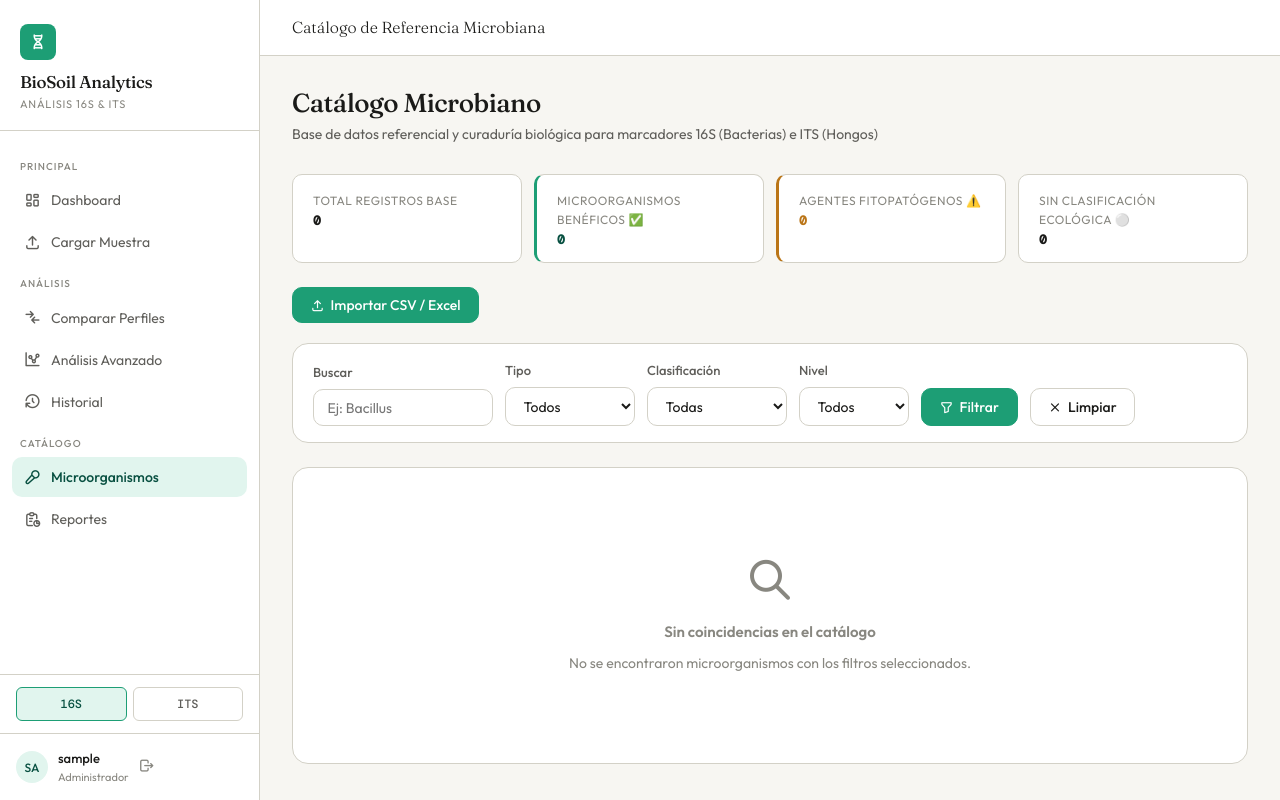
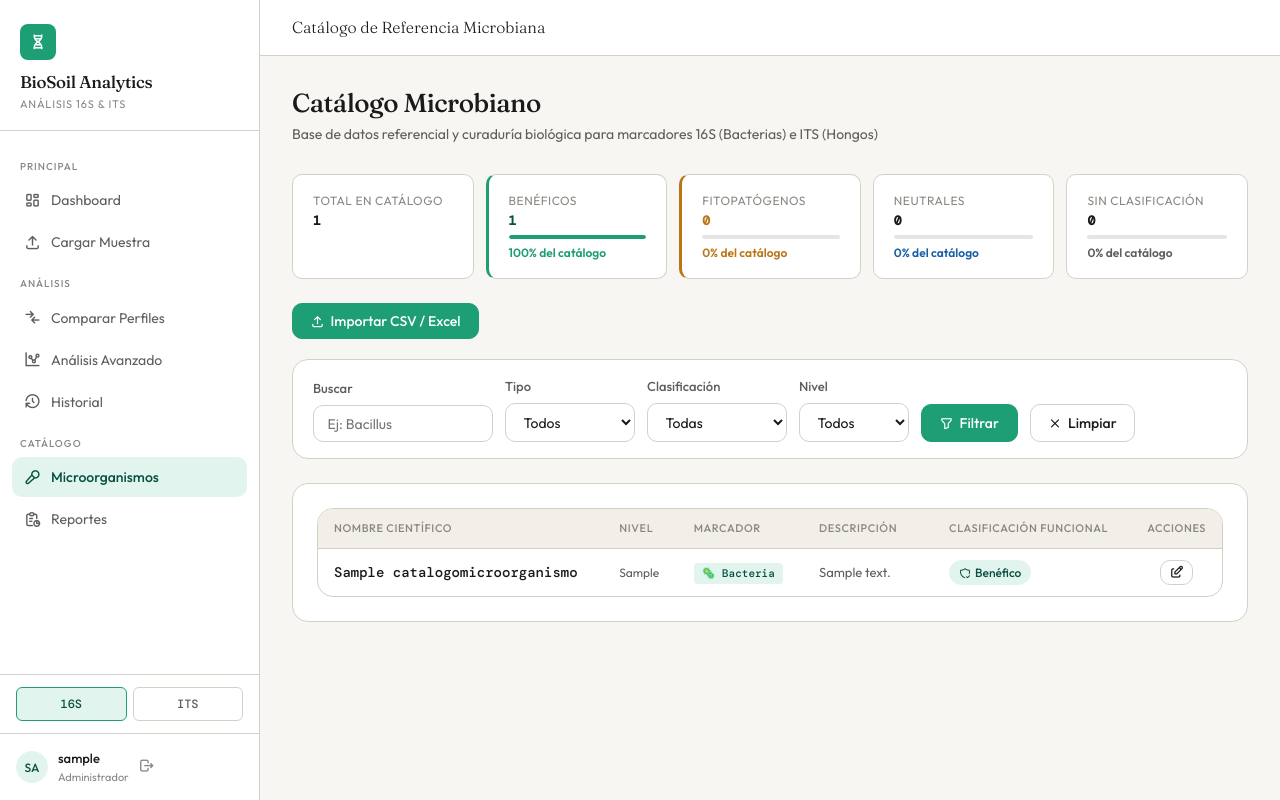
Before and after one commit to Ana05509/ANALISIS_COMPARATIVO, a Django app: page /catalogo/ in a window 1280 px wide. Run offline with Django 5.2, Linux system fonts and the light colour scheme; a user stored in the database is signed in; tables that the repository leaves empty hold one stand-in row (values such as "Sample post").

Commit message:
Fix: catálogo muestra datos directamente de CatalogoMicroorganismo
La vista anterior consultaba ResultadoTaxonomico y cruzaba contra el catálogo
mediante matching jerárquico — por eso todos salían 'sin_clasificar' aunque
el admin mostraba los datos correctos.

Cambios:
- vista: consulta CatalogoMicroorganismo directamente con filtros ORM
  (nombre__icontains, marcador, clasificacion, nivel__iexact)
- estadísticas: agrupación Count en BD, incluye total_neutrales
- niveles_taxonomicos: generados dinámicamente desde valores en BD
- template: tabla con columnas Nombre / Nivel / Marcador / Descripción /
  Clasificación (sin Muestra Origen ni %Abundancia, que no aplican)
- badge Neutral con estilo azul propio
- reclasificar: ahora usa CatalogoMicroorganismo.id (correcto) en lugar
  de ResultadoTaxonomico.id (era un bug silencioso)
- métricas superiores con barra de progreso y porcentaje del catálogo

Co-Authored-By: Claude Sonnet 4.6 <noreply@anthropic.com>

```diff
--- a/analisis/templates/analisis/catalogo_microorganismos.html
+++ b/analisis/templates/analisis/catalogo_microorganismos.html
@@ -25,24 +25,68 @@
 {% endif %}
 
 {% if estadisticas %}
+{% with total=estadisticas.total|default:1 %}
 <div class="metrics-grid" style="margin-bottom: 1.5rem;">
+
     <div class="metric-card">
-        <div class="metric-label">Total Registros Base</div>
+        <div class="metric-label">Total en Catálogo</div>
         <div class="metric-value td-mono">{{ estadisticas.total }}</div>
     </div>
+
     <div class="metric-card verde">
-        <div class="metric-label">Microorganismos Benéficos ✅</div>
+        <div class="metric-label">Benéficos</div>
         <div class="metric-value td-mono">{{ estadisticas.total_beneficos }}</div>
+        <div style="margin-top:8px;">
+            <div style="height:4px;background:rgba(0,0,0,.1);border-radius:4px;overflow:hidden;">
+                <div style="height:100%;background:#1D9E75;border-radius:4px;width:{% widthratio estadisticas.total_beneficos total 100 %}%;"></div>
+            </div>
+            <div style="font-size:12px;font-weight:600;color:#1D9E75;margin-top:4px;">
+                {% widthratio estadisticas.total_beneficos total 100 %}% del catálogo
+            </div>
+        </div>
     </div>
+
     <div class="metric-card amber">
-        <div class="metric-label">Agentes Fitopatógenos ⚠️</div>
+        <div class="metric-label">Fitopatógenos</div>
         <div class="metric-value td-mono">{{ estadisticas.total_fitopatogenos }}</div>
+        <div style="margin-top:8px;">
+            <div style="height:4px;background:rgba(0,0,0,.1);border-radius:4px;overflow:hidden;">
+                <div style="height:100%;background:#BA7517;border-radius:4px;width:{% widthratio estadisticas.total_fitopatogenos total 100 %}%;"></div>
+            </div>
+            <div style="font-size:12px;font-weight:600;color:#BA7517;margin-top:4px;">
+                {% widthratio estadisticas.total_fitopatogenos total 100 %}% del catálogo
+            </div>
+        </div>
     </div>
+
     <div class="metric-card">
-        <div class="metric-label">Sin Clasificación Ecológica ⚪</div>
+        <div class="metric-label">Neutrales</div>
+        <div class="metric-value td-mono">{{ estadisticas.total_neutrales }}</div>
+        <div style="margin-top:8px;">
+            <div style="height:4px;background:rgba(0,0,0,.1);border-radius:4px;overflow:hidden;">
+                <div style="height:100%;background:#185FA5;border-radius:4px;width:{% widthratio estadisticas.total_neutrales total 100 %}%;"></div>
+            </div>
+            <div style="font-size:12px;font-weight:600;color:#185FA5;margin-top:4px;">
+                {% widthratio estadisticas.total_neutrales total 100 %}% del catálogo
+            </div>
+        </div>
+    </div>
+
+    <div class="metric-card">
+        <div class="metric-label">Sin Clasificación</div>
         <div class="metric-value td-mono">{{ estadisticas.total_sin_clas }}</div>
+        <div style="margin-top:8px;">
+            <div style="height:4px;background:rgba(0,0,0,.1);border-radius:4px;overflow:hidden;">
+                <div style="height:100%;background:#5F5E5A;border-radius:4px;width:{% widthratio estadisticas.total_sin_clas total 100 %}%;"></div>
+            </div>
+            <div style="font-size:12px;font-weight:600;color:#5F5E5A;margin-top:4px;">
+                {% widthratio estadisticas.total_sin_clas total 100 %}% del catálogo
+            </div>
+        </div>
     </div>
+
 </div>
+{% endwith %}
 {% endif %}
 
 <!-- Acciones de staff: Agregar / Importar -->
@@ -104,11 +148,10 @@
         <table id="tabla-catalogo">
             <thead>
                 <tr>
-                    <th>Taxonomía</th>
+                    <th>Nombre Científico</th>
                     <th>Nivel</th>
-                    <th>Muestra Origen</th>
-                    <th>Tipo</th>
-                    <th style="text-align: right;">% Abundancia Promedio</th>
+                    <th>Marcador</th>
+                    <th>Descripción</th>
                     <th style="padding-left: 2rem;">Clasificación Funcional</th>
                     {% if request.user.is_staff %}
                     <th style="text-align: center; width: 90px;">Acciones</th>
@@ -118,24 +161,29 @@
             <tbody>
                 {% for m in microorganismos %}
                 <tr>
-                    <td><strong style="color: var(--text-primary); font-family: 'DM Mono', monospace; font-weight: 500;">{{ m.taxonomia }}</strong></td>
+                    <td>
+                        <strong style="color: var(--text-primary); font-family: 'DM Mono', monospace; font-weight: 500;">
+                            {{ m.nombre }}
+                        </strong>
+                    </td>
                     <td style="font-size: 12px; color: var(--text-muted); text-transform: capitalize;">{{ m.nivel }}</td>
-                    <td style="font-size: 13px; color: var(--text-primary);">{{ m.producto.nombre }}</td>
                     <td>
-                        {% if m.producto.tipo == '16S' %}
+                        {% if m.marcador == '16S' %}
                         <span class="pill-16s" title="Bacteria — Marcador 16S">🦠 Bacteria</span>
                         {% else %}
                         <span class="pill-its" title="Hongo — Marcador ITS">🍄 Hongo</span>
                         {% endif %}
                     </td>
-                    <td class="td-mono" style="text-align: right; font-weight: 500; color: var(--text-primary);">
-                        {{ m.porcentaje_hits|floatformat:4 }}%
+                    <td style="font-size: 13px; color: var(--text-muted); max-width: 280px; white-space: normal;">
+                        {{ m.descripcion|default:"—"|truncatechars:100 }}
                     </td>
                     <td style="padding-left: 2rem;">
                         {% if m.clasificacion == 'benefico' %}
                             <span class="badge badge-benefico"><i class="ti ti-shield-check" aria-hidden="true"></i> Benéfico</span>
                         {% elif m.clasificacion == 'fitopatogeno' %}
                             <span class="badge badge-fitopatogeno"><i class="ti ti-alert-triangle" aria-hidden="true"></i> Fitopatógeno</span>
+                        {% elif m.clasificacion == 'neutral' %}
+                            <span class="badge" style="background:#E8F0FA;color:#185FA5;border:1px solid #b3cce8;"><i class="ti ti-minus" aria-hidden="true"></i> Neutral</span>
                         {% else %}
                             <span class="badge badge-sin-clas">Sin clasificación</span>
                         {% endif %}
@@ -143,7 +191,7 @@
                     {% if request.user.is_staff %}
                     <td style="text-align: center;">
                         <button class="btn btn-outline btn-sm" style="padding: 4px 8px;"
-                            onclick="abrirReclasificar({{ m.id }}, '{{ m.taxonomia|escapejs }}', '{{ m.clasificacion|escapejs }}')"
+                            onclick="abrirReclasificar({{ m.id }}, '{{ m.nombre|escapejs }}', '{{ m.clasificacion|escapejs }}')"
                             title="Reclasificar taxón">
                             <i class="ti ti-edit" aria-hidden="true" style="font-size: 15px;"></i>
                         </button>
--- a/analisis/views/catalogo.py
+++ b/analisis/views/catalogo.py
@@ -9,56 +9,68 @@ from analisis.forms import CatalogoImportarForm
 @login_required
 def catalogo_microorganismos(request):
     """
-    Vista principal del catálogo con filtros persistentes y
-    matching taxonómico jerárquico.
+    Muestra directamente las entradas de CatalogoMicroorganismo con sus
+    clasificaciones guardadas (equivalente a lo que ve el admin).
     """
-    # 1. Captura de parámetros desde el formulario HTML
-    busqueda = request.GET.get('busqueda', '').strip()
-    filtro_marcador = request.GET.get('filtro_marcador', '')
+    from django.db.models import Count
+
+    busqueda             = request.GET.get('busqueda', '').strip()
+    filtro_marcador      = request.GET.get('filtro_marcador', '')
     filtro_clasificacion = request.GET.get('filtro_clasificacion', '')
-    filtro_nivel = request.GET.get('filtro_nivel', '')
+    filtro_nivel         = request.GET.get('filtro_nivel', '')
 
-    # 2. QuerySet Base optimizado
-    resultados_qs = ResultadoTaxonomico.objects.select_related('archivo__muestra').all()
+    qs = CatalogoMicroorganismo.objects.all()
 
-    # 3. Aplicación de filtros dinámicos independientes
     if busqueda:
-        resultados_qs = resultados_qs.filter(genus__icontains=busqueda)
+        qs = qs.filter(nombre__icontains=busqueda)
     if filtro_marcador:
-        resultados_qs = resultados_qs.filter(archivo__tipo_analisis=filtro_marcador)
+        qs = qs.filter(marcador=filtro_marcador)
+    if filtro_clasificacion:
+        qs = qs.filter(clasificacion=filtro_clasificacion)
+    if filtro_nivel:
+        qs = qs.filter(nivel__iexact=filtro_nivel)
 
-    # 4. Consumo del nuevo servicio con Matching Jerárquico pasándole los filtros requeridos
-    # Esto elimina el error 'reportArgumentType' de Pylance al coincidir con la firma del Service
-    microorganismos, estadisticas = CatalogService.obtener_catalogo_procesado(
-        resultados_qs,
-        clasificacion=filtro_clasificacion,
-        nivel=filtro_nivel
+    qs = qs.order_by('nombre')
+
+    # Estadísticas sobre el catálogo completo (no sobre el queryset filtrado)
+    conteos = {
+        row['clasificacion']: row['total']
+        for row in CatalogoMicroorganismo.objects.values('clasificacion').annotate(total=Count('id'))
+    }
+    estadisticas = {
+        "total":             CatalogoMicroorganismo.objects.count(),
+        "total_beneficos":   conteos.get('benefico', 0),
+        "total_fitopatogenos": conteos.get('fitopatogeno', 0),
+        "total_neutrales":   conteos.get('neutral', 0),
+        "total_sin_clas":    conteos.get('sin_clasificar', 0),
+    }
+
+    # Niveles distintos presentes en el catálogo (dinámico)
+    niveles_taxonomicos = (
+        CatalogoMicroorganismo.objects
+        .values_list('nivel', flat=True)
+        .distinct()
+        .order_by('nivel')
     )
 
-    # 5. Listas estáticas para los selectores del formulario HTML
-    marcadores_disponibles = ["16S", "ITS"]
     clasificaciones_disponibles = [
-        ("benefico", "Benéfico"),
-        ("fitopatogeno", "Fitopatógeno"),
-        ("neutral", "Neutral"),
-        ("sin_clasificar", "Sin Clasificar")
+        ("benefico",      "Benéfico"),
+        ("fitopatogeno",  "Fitopatógeno"),
+        ("neutral",       "Neutral"),
+        ("sin_clasificar","Sin Clasificar"),
     ]
-    niveles_taxonomicos = ["genus", "species"]
 
-    # 6. Contexto completo para asegurar la persistencia visual en la UI
-    context = {
-        "microorganismos": microorganismos,
-        "estadisticas": estadisticas,
-        "busqueda": busqueda,
-        "filtro_marcador": filtro_marcador,
-        "filtro_clasificacion": filtro_clasificacion,
-        "filtro_nivel": filtro_nivel,
-        "marcadores_disponibles": marcadores_disponibles,
+    return render(request, "analisis/catalogo_microorganismos.html", {
+        "microorganismos":         qs,
+        "estadisticas":            estadisticas,
+        "busqueda":                busqueda,
+        "filtro_marcador":         filtro_marcador,
+        "filtro_clasificacion":    filtro_clasificacion,
+        "filtro_nivel":            filtro_nivel,
+        "marcadores_disponibles":  ["16S", "ITS"],
         "clasificaciones_disponibles": clasificaciones_disponibles,
-        "niveles_taxonomicos": niveles_taxonomicos,
-    }
-
-    return render(request, "analisis/catalogo_microorganismos.html", context)
+        "niveles_taxonomicos":     niveles_taxonomicos,
+    })
 
 
 # =========================================================================
@@ -125,6 +137,6 @@ def importar_catalogo(request):
         else:
             for field_errors in form.errors.values():
                 for error in field_errors:
-                    messages.error(request, error)
+                    messages.error(request, str(error))
 
     return redirect('analisis:catalogo')
```
